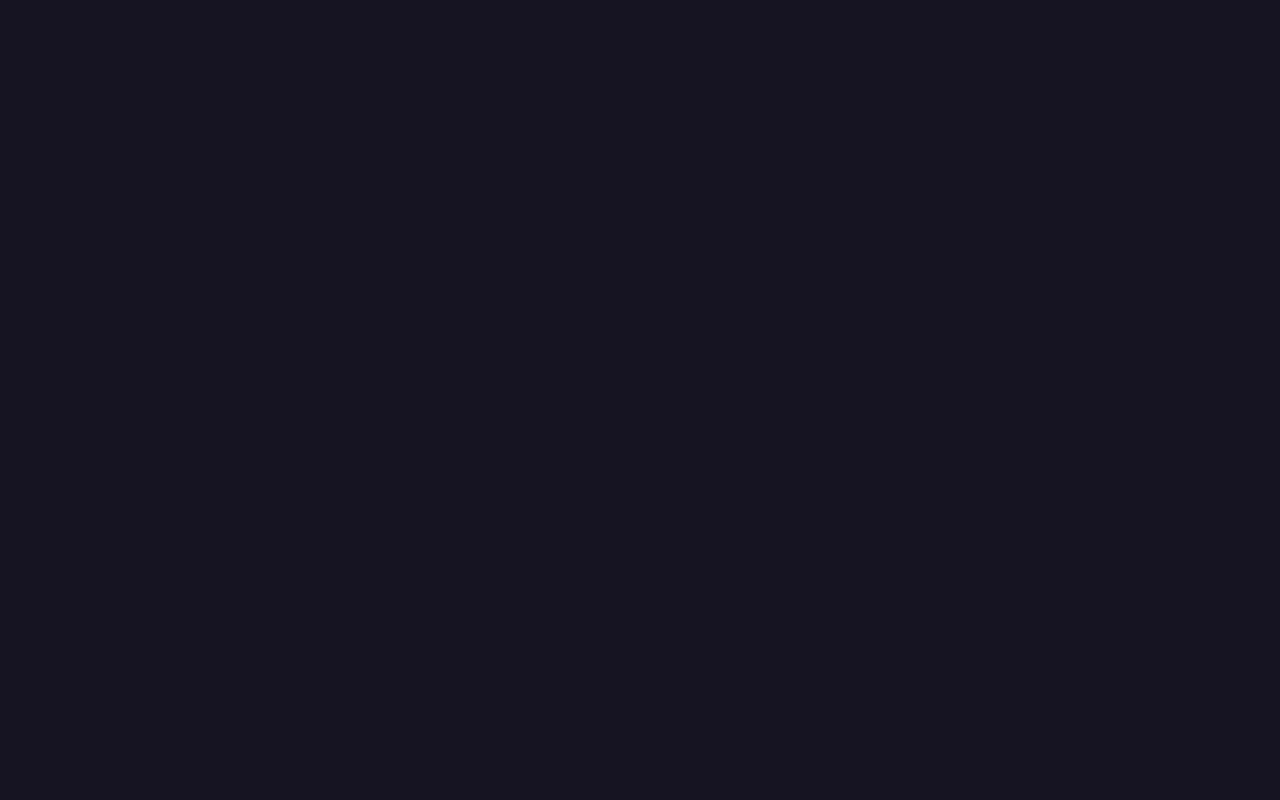
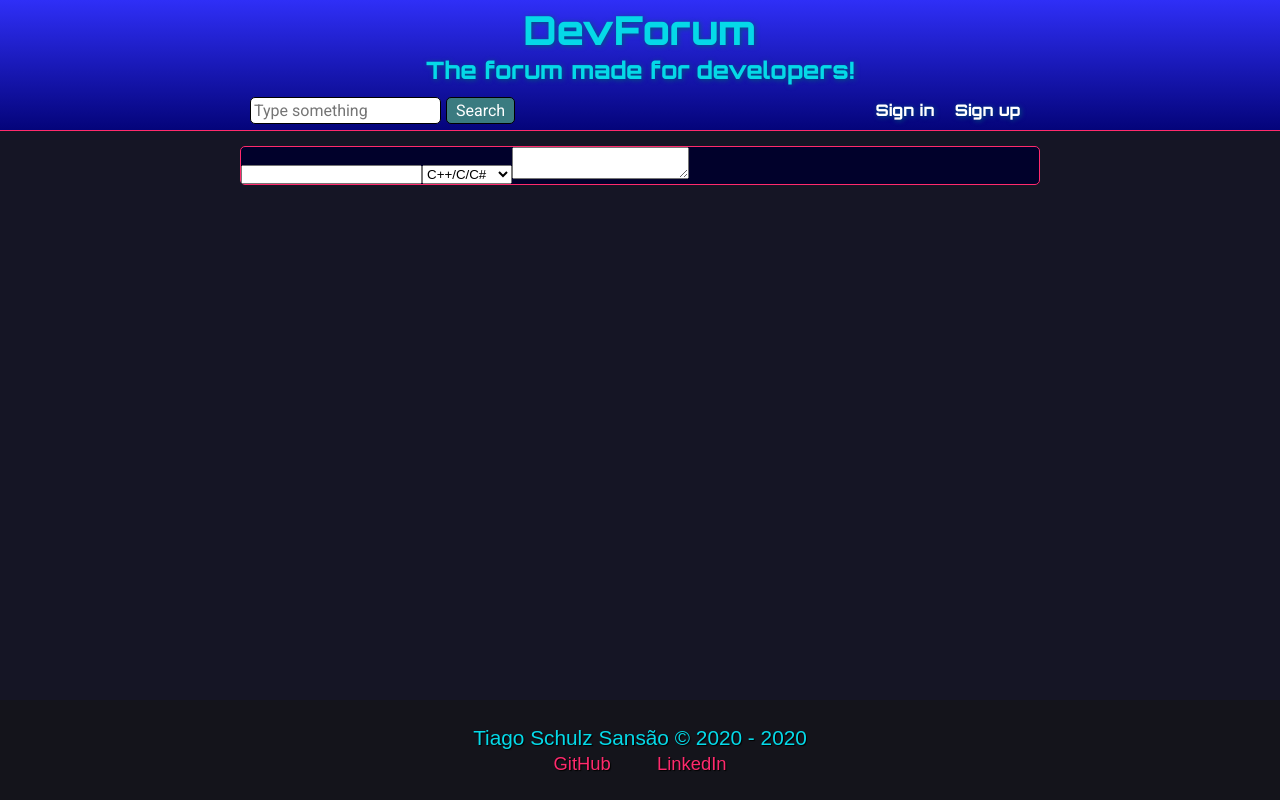
Before and after one commit to TiagoSansao/DevForum, a React (Create React App) app in the folder front-end/: page /create in a window 1280 px wide. Built offline with nearby package versions, Linux system fonts and the light colour scheme; no server answers.

Commit message:
Fixed bug that all topics from the forum were being shown in each user's profile

```diff
--- a/front-end/src/Routes.js
+++ b/front-end/src/Routes.js
@@ -6,6 +6,7 @@ import Topic from './pages/Topic';
 import Register from './pages/Register';
 import Login from './pages/Login';
 import UserProfile from './pages/UserProfile';
+import CreateTopic from './pages/CreateTopic';
 
 const Routes = () => {
   return (
@@ -16,6 +17,7 @@ const Routes = () => {
         <Route path='/register' component={Register} />
         <Route path='/login' component={Login} />
         <Route path='/user/:user' component={UserProfile} />
+        <Route path='/create' component={CreateTopic} />
       </Switch>
     </BrowserRouter>
   );
--- /dev/null
+++ b/front-end/src/pages/CreateTopic.js
@@ -0,0 +1,28 @@
+import React, { useState } from 'react';
+import Header from '../components/Header';
+import Footer from '../components/Footer';
+import '../styles/pages/createTopic.css';
+
+const CreateTopic = () => {
+  return (
+    <main className='fullscreen'>
+      <Header />
+      <form method='post' className='createTopic'>
+        <input type='text' maxLength='20' minLength='5' />
+        <select>
+          <option>C++/C/C#</option>
+          <option>HTML/CSS</option>
+          <option>Java</option>
+          <option>JavaScript</option>
+          <option>Python</option>
+          <option>PHP</option>
+          <option>Ruby</option>
+        </select>
+        <textarea></textarea>
+      </form>
+      <Footer />
+    </main>
+  );
+};
+
+export default CreateTopic;
--- a/front-end/src/pages/MainPage.js
+++ b/front-end/src/pages/MainPage.js
@@ -16,8 +16,9 @@ const MainPage = () => {
   }, []);
 
   return (
-    <main className='mainPage'>
+    <main className='fullscreen'>
       <Header />
+      <section style={{ display: 'block' }}>
         <section className='topics'>
           <h2>Recent topics</h2>
           {topics.map((topic) => {
@@ -39,8 +40,9 @@ const MainPage = () => {
             );
           })}
         </section>
+      </section>
       <Link to={'/create'} className='newTopic'>
-        <span>New Topic</span>
+        <p>Create a topic</p>
       </Link>
       <Footer />
     </main>
--- a/front-end/src/pages/UserProfile.js
+++ b/front-end/src/pages/UserProfile.js
@@ -15,9 +15,7 @@ const UserProfile = () => {
   useEffect(() => {
     api.get(`/user/${user}`).then((response) => {
       setUserData(response.data);
-      console.log(response.data);
-      api.get(`topics/from/${response._id}`).then((res) => {
-        console.log(res.data);
+      api.get(`/topics/from/${response.data._id}`).then((res) => {
         setTopics(res.data);
       });
     });
@@ -26,7 +24,7 @@ const UserProfile = () => {
   console.log(topics);
 
   return (
-    <main className='fullScreen'>
+    <main className='fullscreen'>
       <Header />
       <section id='userProfile'>
         <div className='dataContainer'>
@@ -45,8 +43,18 @@ const UserProfile = () => {
           </div>
         </div>
         <section className='topicsProfile'>
-          <h2>Recent topics from {userData.username}</h2>
-          {topics.map((topic) => {
+          <h2>
+            Recent topics from {userData.username}
+            {topics.length === 0 && (
+              <p
+                style={{ color: '#ff2a6d', textAlign: 'center', fontSize: 15 }}
+              >
+                {userData.username} has not created any topic yet.
+              </p>
+            )}
+          </h2>
+          {topics.length !== 0 &&
+            topics.map((topic) => {
               return (
                 <div key={topic._id} className='topicProfile'>
                   <Link className='topicTitle' to={`/topics/${topic._id}`}>
--- a/front-end/src/styles/global.css
+++ b/front-end/src/styles/global.css
@@ -4,6 +4,14 @@
   padding: 0;
   text-decoration: none;
 }
+
 body {
   background-color: #151525;
 }
+
+.fullscreen {
+  width: 100vw;
+  height: 100vh;
+  display: flex;
+  flex-direction: column;
+}
--- /dev/null
+++ b/front-end/src/styles/pages/createTopic.css
@@ -0,0 +1,9 @@
+.createTopic {
+  margin: 15px auto 15px auto;
+  background-color: #01012b;
+  border-radius: 5px;
+  border: 1px solid #ff2a6d;
+  max-width: 800px;
+  width: 100%;
+  font-family: Arial, Helvetica, sans-serif;
+}
--- a/front-end/src/styles/pages/login.css
+++ b/front-end/src/styles/pages/login.css
@@ -1,10 +1,3 @@
-.fullscreen {
-  width: 100vw;
-  height: 100vh;
-  display: flex;
-  flex-direction: column;
-}
-
 .login {
   background-color: #01012b;
   width: 300px;
--- a/front-end/src/styles/pages/mainPage.css
+++ b/front-end/src/styles/pages/mainPage.css
@@ -1,9 +1,3 @@
-main.mainPage {
-  position: relative;
-  height: 100vh;
-  display: flex;
-  flex-direction: column;
-}
 .topics {
   margin: 15px auto 15px auto;
   background-color: #01012b;
@@ -55,24 +49,34 @@ main.mainPage {
 }
 
 .newTopic {
-  position: absolute;
-  top: 80%;
-  right: 20%;
-  background-color: #0d438f;
+  max-width: 750px;
+  width: 100%;
+  margin: 5px auto 15px auto;
+  position: relative;
+  background-color: #01012b;
   color: white;
   height: 40px;
   text-align: center;
-  width: 100px;
   line-height: 40px;
   font-size: 18px;
-  border-radius: 5px 0px 0px 5px;
-  box-shadow: 1px 1px 1px black;
+  border-radius: 5px;
+  box-shadow: 0px 1px 5px rgba(0, 0, 0, 0.4);
+  transition: 0.5s;
+  font-size: 1.4rem;
 }
+.newTopic:hover {
+  font-size: 1.5rem;
+  background-color: #040668;
+  color: white;
+  border-radius: 5px;
+  box-shadow: 0px 1px 15px rgba(0, 0, 0, 0.7);
+}
+
 .newTopic::after {
   position: absolute;
   content: '+';
-  background-color: green;
-  right: -39px;
+  background-color: rgb(1, 97, 44);
+  right: 0px;
   width: 40px;
   font-size: 35px;
   top: 0px;
--- a/front-end/src/styles/pages/register.css
+++ b/front-end/src/styles/pages/register.css
@@ -1,10 +1,3 @@
-.fullscreen {
-  width: 100vw;
-  height: 100vh;
-  display: flex;
-  flex-direction: column;
-}
-
 .register {
   background-color: #01012b;
   width: 300px;
--- a/front-end/src/styles/pages/topic.css
+++ b/front-end/src/styles/pages/topic.css
@@ -1,9 +1,3 @@
-.topicFullscreen {
-  flex-direction: column;
-  display: flex;
-  height: 100vh;
-}
-
 .loading {
   color: #05d9e8;
   position: absolute;
--- a/front-end/src/styles/pages/userProfile.css
+++ b/front-end/src/styles/pages/userProfile.css
@@ -1,10 +1,3 @@
-.fullscreen {
-  width: 100vw;
-  height: 100vh;
-  display: flex;
-  flex-direction: column;
-}
-
 #userProfile {
   max-width: 800px;
   margin: 15px auto 15px auto;
```
Also changed, not shown: 1 other file (tests, documents, lock files or other folders). Lines whose indentation alone changed are shown as unchanged.
